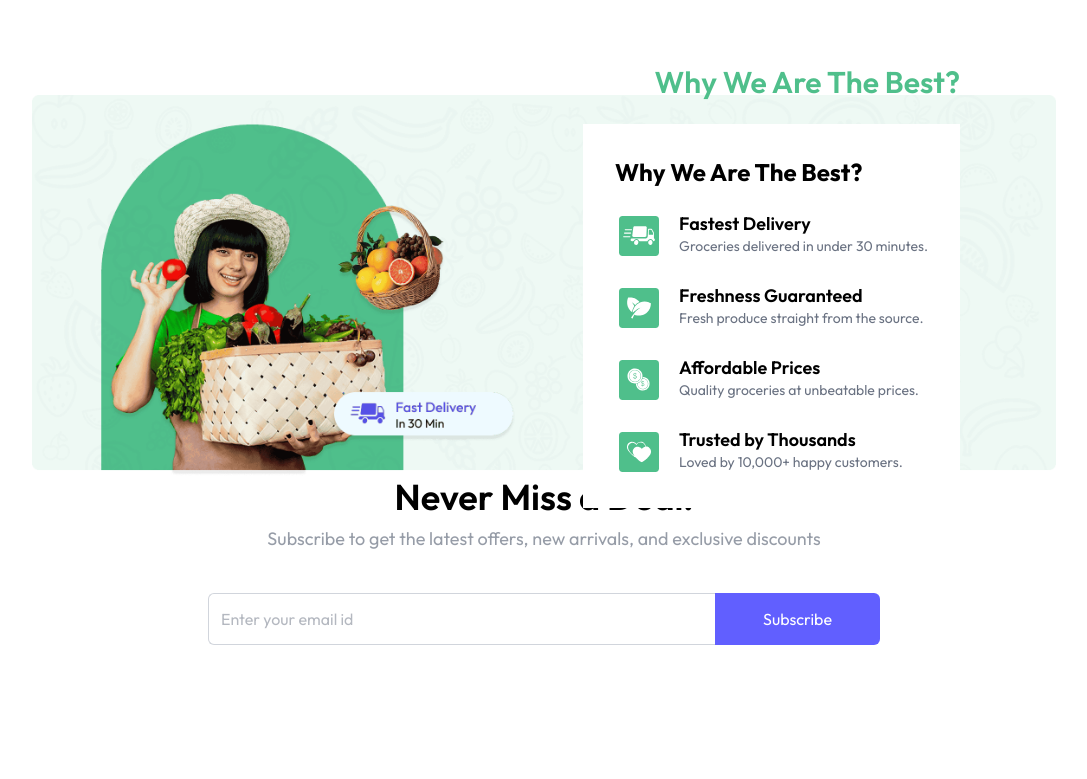
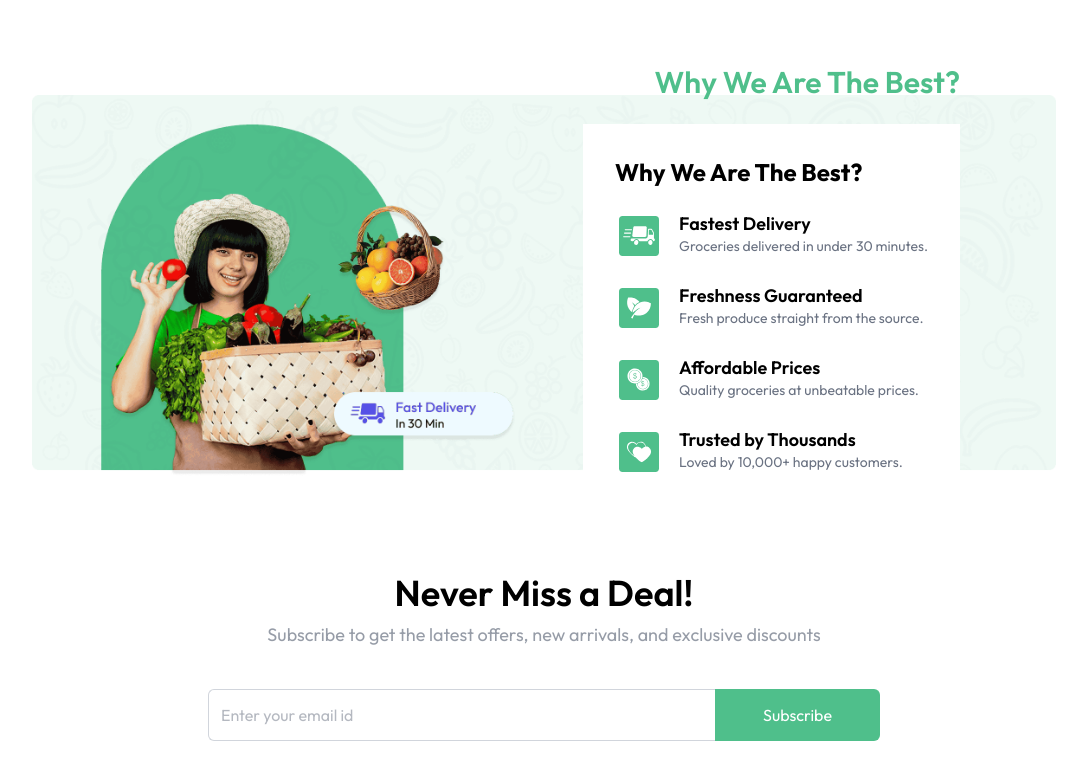
Before and after one commit to Igor-Brand/grocery-fullstack, a React (Vite) app in the folder client/: page / in a window 1280 px wide. Shown: the part 1197-1976 px from the top of the page, without its empty margins (96-1183 px from the left). Before the commit the page ends 1842 px from the top, so only its background shows below. Built offline with nearby package versions, Linux system fonts and the light colour scheme; a web font is replaced by a local one.

Commit message:
Desenvolvimento: finalizando o newsletter

```diff
--- a/client/src/components/NewsLetter.jsx
+++ b/client/src/components/NewsLetter.jsx
@@ -2,7 +2,7 @@ import React from 'react'
 
 const NewsLetter = () => {
   return (
-    <div className="flex flex-col items-center justify-center text-center space-y-2">
+    <div className="flex flex-col items-center justify-center text-center space-y-2 mt-24 pb-14">
             <h1 className="md:text-4xl text-2xl font-semibold">Never Miss a Deal!</h1>
             <p className="md:text-lg text-gray-500/70 pb-8">
                 Subscribe to get the latest offers, new arrivals, and exclusive discounts
@@ -14,7 +14,7 @@ const NewsLetter = () => {
                     placeholder="Enter your email id"
                     required
                 />
-                <button type="submit" className="md:px-12 px-8 h-full text-white bg-indigo-500 hover:bg-indigo-600 transition-all cursor-pointer rounded-md rounded-l-none">
+                <button type="submit" className="md:px-12 px-8 h-full text-white bg-primary hover:bg-primary-dull transition-all cursor-pointer rounded-md rounded-l-none">
                     Subscribe
                 </button>
             </form>
```
